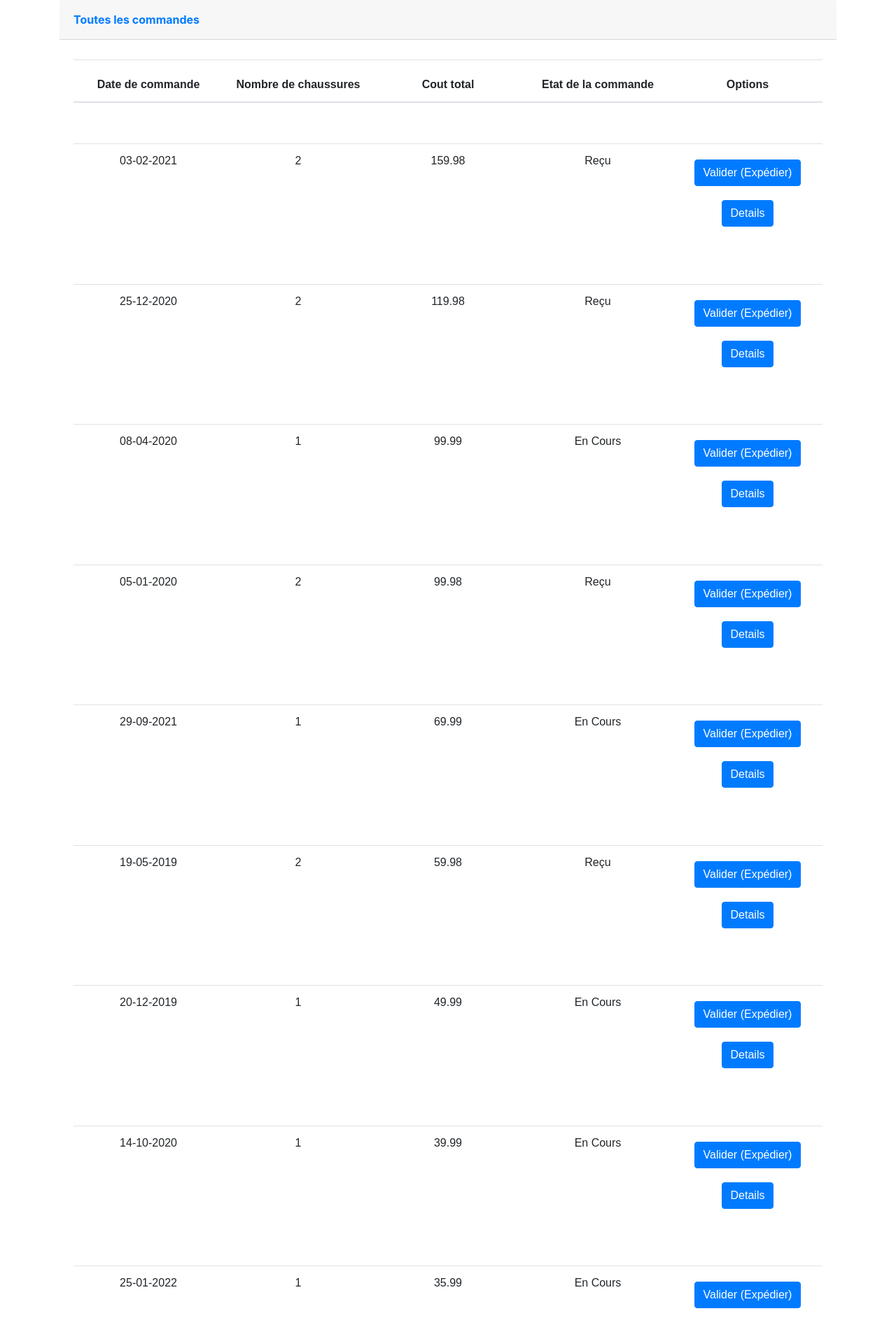
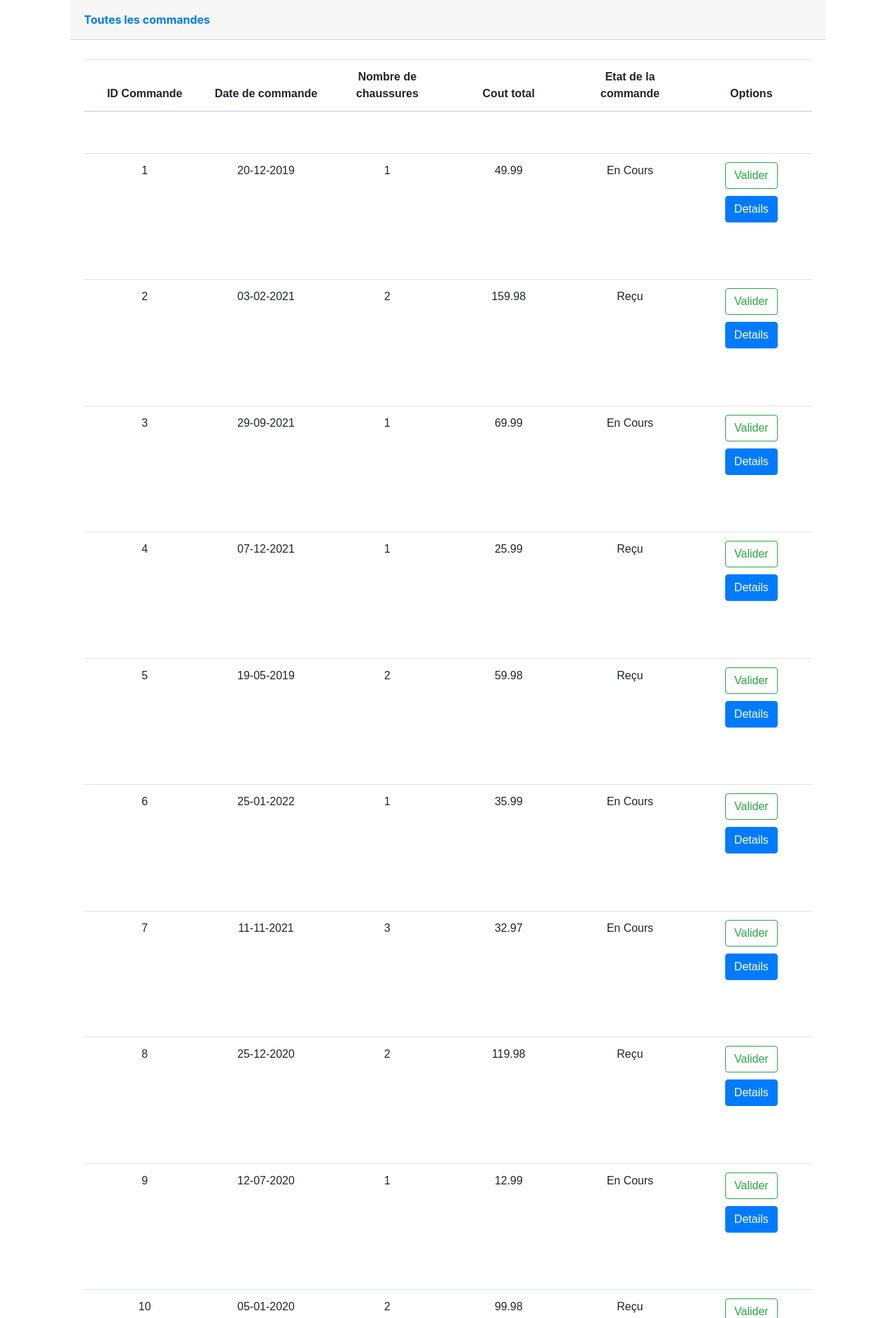
Before and after one commit to LenaAbel/PROJECT2.04_ECOMMERCE, a Flask app: page /admin/commandes/show in a window 1280 px wide. Shown: the part 56-1940 px from the top of the page at 70% size. Run offline with Flask 2, Linux system fonts and the light colour scheme; a user stored in the database is signed in; data comes from the database, SQL or seed files in the repository; data that the repository does not hold is empty; some libraries are stand-ins or nearby versions.

Commit message:
wip gestion details commandes

```diff
--- a/S2_SAE_2021_orm_etu_v3/controllers/admin_commande.py
+++ b/S2_SAE_2021_orm_etu_v3/controllers/admin_commande.py
@@ -1,16 +1,18 @@
 #! /usr/bin/python
 # -*- coding:utf-8 -*-
-from flask import Blueprint
+from flask import Blueprint, flash, url_for
 from flask import render_template, redirect
 
 from connexion_db import get_db
 
 admin_commande = Blueprint('admin_commande', __name__,
-                        template_folder='templates')
+                           template_folder='templates')
+
 
 @admin_commande.route('/admin/commandes/index')
 def admin_index():
     return render_template('/admin/layout_admin.html')
+
 
 @admin_commande.route('/admin/commandes/show', methods=['GET', 'POST'])
 def admin_commande_show():
@@ -22,31 +24,35 @@ def admin_commande_show():
           "INNER JOIN UTILISATEUR U on C.id_utilisateur = U.id_utilisateur " \
           "INNER JOIN ETAT E on C.id_etat = E.id_etat " \
           "GROUP BY U.id_utilisateur, C.id_commande " \
-          "ORDER BY prix_total DESC;"
+          "ORDER BY id_commande ASC;"
     mycursor.execute(sql)
     commandes = mycursor.fetchall()
     return render_template('/admin/commandes/show_commandes.html', commandes=commandes)
 
 
-@admin_commande.route('/admin/commandes/valider/<int:id_commande>', methods=['get', 'post'])
+@admin_commande.route('/admin/commandes/valider/<int:id_commande>', methods=['GET', 'POST'])
 def admin_commande_valider(id_commande):
     mycursor = get_db().cursor()
-    sql = '''UPDATE COMMAND4E SET id_etat=2 WHERE COMMANDE.id_commande=%s'''
+    sql = "UPDATE COMMANDE SET id_etat=1 WHERE id_commande=%s"
     mycursor.execute(sql, id_commande)
-    mycursor.execute("SELECT * FROM COMMANDE WHERE id_commande = %s",(id_commande))
+
+    mycursor.execute("SELECT * FROM COMMANDE WHERE id_commande = %s", (id_commande))
     commande = mycursor.fetchone()
     get_db().commit()
-    return redirect('/admin/commandes/show_commandes')
+    print("Validation de la commande n°", id_commande)
+    flash(u'Validation de la commande n°' + str(id_commande))
+    return redirect(url_for('admin_commande.admin_commande_show'))
 
 
 @admin_commande.route('/admin/commandes/<int:id_commande>', methods=['GET', 'POST'])
 def admin_commande_details(id_commande):
     mycursor = get_db().cursor()
-    sql = '''SELECT id_commande, prix_unit, quantite, prix_unit*quantite AS prix_tot FROM
-     LIGNE_COMMANDE INNER JOIN CHAUSSURE on CHAUSSURE.id_chaussure = id_chaussure WHERE id_commande = %s'''
+    sql = "SELECT LIGNE_COMMANDE.id_commande, LIGNE_COMMANDE.prix_unit, quantite, prix_unit*quantite AS prix_total " \
+          "FROM LIGNE_COMMANDE " \
+          "INNER JOIN CHAUSSURE C on LIGNE_COMMANDE.id_chaussure = C.id_chaussure WHERE id_commande=%s;"
     mycursor.execute(sql, id_commande)
     chaussures = mycursor.fetchall()
-    sql = '''SELECT libelle_etat FROM ETAT INNER JOIN COMMANDE on COMMANDE.id_etat=ETAT.id_etat WHERE COMMANDE.id_etat = %s '''
+    sql = "SELECT libelle_etat FROM ETAT INNER JOIN COMMANDE on COMMANDE.id_etat=ETAT.id_etat WHERE COMMANDE.id_etat = %s"
     mycursor.execute(sql, id_commande)
     etat = mycursor.fetchone()
-    return render_template('admin/commandes/details/show.html', chaussures=chaussures, etat=etat)
+    return render_template('admin/commandes/show_commandes.html', chaussures=chaussures, etat=etat)
--- a/S2_SAE_2021_orm_etu_v3/controllers/client_commande.py
+++ b/S2_SAE_2021_orm_etu_v3/controllers/client_commande.py
@@ -22,4 +22,4 @@ def client_commande_show():
     mycursor = get_db().cursor()
     commandes = None
     chaussures_commande = None
-    return render_template('client/commandes/show.html', commandes=commandes, chaussures_commande=chaussures_commande)
+    return render_template('client/commandes/details.html', commandes=commandes, chaussures_commande=chaussures_commande)
--- a/S2_SAE_2021_orm_etu_v3/templates/admin/commandes/details/show.html
+++ b/S2_SAE_2021_orm_etu_v3/templates/admin/commandes/details/details.html
@@ -23,7 +23,7 @@
         </tbody>
         </table>
         {% if chaussures_commande[0].id_etat == 1 %}
-            <form action="/admin/commande/valider" method="post">
+            <form action="/admin/commandes/valider" method="post">
                 <input type="hidden" name="id_commande" value="{{ chaussures_commande[0].id_commande }}">
                 <button class="btn btn-primary">Valider (Expédier)</button>
             </form>
--- a/S2_SAE_2021_orm_etu_v3/templates/admin/commandes/show_commandes.html
+++ b/S2_SAE_2021_orm_etu_v3/templates/admin/commandes/show_commandes.html
@@ -1,5 +1,38 @@
 {% extends "admin/layout_admin.html" %}
+
 {% block body %}
+    <div class="container-fluid">
+        {% if chaussures_commandes %}
+            <h3>Récapitulatifs de la commande sélectionnée</h3>
+            <table class="table">
+                <thead class="thead-dark">
+                <tr>
+                    <th>Nom</th>
+                    <th>Quantité</th>
+                    <th>Prix</th>
+                    <th>Prix total</th>
+                </tr>
+                </thead>
+                <tbody>
+                {% for ligne in chaussures_commande %}
+                    <tr>
+                        <td>{{ ligne.username }}</td>
+                        <td>{{ ligne.quantite }}</td>
+                        <td>{{ ligne.prix }}</td>
+                        <td>{{ ligne.prix_total }}</td>
+                    </tr>
+                {% endfor %}
+                </tbody>
+            </table>
+            {% if chaussures_commande[0].id_etat == 2 %}
+                <form action="/admin/commandes/valider" method="post">
+                    <input type="hidden" name="id_commande" value="{{ chaussures_commande[0].id_commande }}">
+                    <button class="btn btn-primary">Valider (Expédier)</button>
+                </form>
+            {% endif %}
+            <hr>
+        {% endif %}
+
         <div class="card-shadow">
             <div class="card-header py-3">
                 <p class="text-primary m-0 font-weight-bold">Toutes les commandes</p>
@@ -9,6 +42,7 @@
                     <table class="table my-0" id="dataTable">
                         <thead>
                         <tr>
+                            <th>ID Commande</th>
                             <th>Date de commande</th>
                             <th>Nombre de chaussures</th>
                             <th>Cout total</th>
@@ -18,20 +52,27 @@
                         </thead>
                         <tbody>
                         {% for commande in commandes %}
-                        <tr id="" {% if commande.id_etat == 1 %} style="background-color: lightgreen" {% endif %}></tr>
-                            <td>{{ commande.date_achat.strftime('%d-%m-%Y')}}</td>
+                            <tr id="" {% if commande.id_etat == 2 %}
+                                style="background-color: lightgreen" {% endif %}></tr>
+                            <td>{{ commande.id_commande }}</td>
+                            <td>{{ commande.date_achat.strftime('%d-%m-%Y') }}</td>
                             <td>{{ commande.nbr_chaussures }}</td>
                             <td>{{ commande.prix_total }}</td>
                             <td>{{ commande.libelle_etat }}</td>
                             <td>
-                                <form action="/admin/commande/valider" style="display: inline-block;" method="post">
+                                {% if (commande.id_etat != 1) %}
+                                    <a style="display: inline-block;"
+                                       href="/admin/commandes/valider/{{ commande.id_commande }}">
+                                        <button class="btn btn-outline-success">Valider</button>
+                                    </a>
+                                {% endif %}
+                                {#                                <form action="/admin/commandes/valider" style="display: inline-block;" method="post">
                                     <input type="hidden" name="id_commande" value="{{ commande.id_commande }}">
                                     <button class="btn btn-primary"> Valider (Expédier)</button>
-                                </form>
-                                <form action="/admin/commande/show" style="display: inline-block;" method="post">
-                                    <input type="hidden" name="id_commande" value+="{{ commande.id_commande }}">
+                                </form>#}
+                                <form action="/admin/commandes/show" style="display: inline-block;"  method="post">
+                                    <input type="hidden" name="id_commande" value="{{ commande.id_commande }}">
                                     <button class="btn btn-primary">Details</button>
-
                                 </form>
                             </td>
                         {% endfor %}
@@ -40,4 +81,5 @@
                 </div>
             </div>
         </div>
+    </div>
 {% endblock %}
```
Lines whose indentation alone changed are shown as unchanged.
